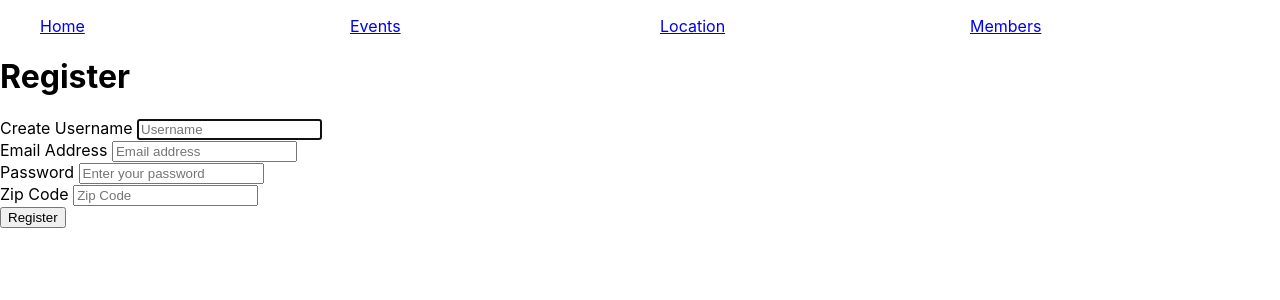
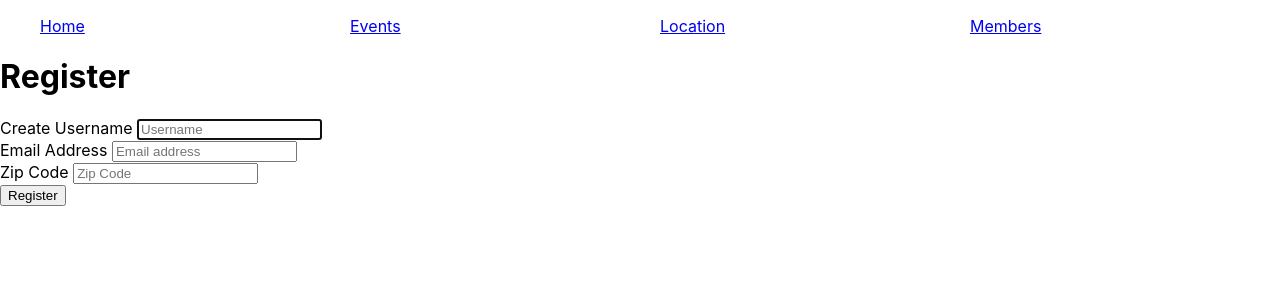
Before and after one commit to Abdurehman05/community-eventDash, a React (Create React App) app: page /register in a window 1280 px wide. Shown: the top 300 px of the page. Built offline with nearby package versions, Linux system fonts and the light colour scheme; sample sign-in values are in the browser's storage.

Commit message:
location added in event detail

```diff
--- a/src/components/ApplicationView.js
+++ b/src/components/ApplicationView.js
@@ -42,9 +42,11 @@ export const ApplicationViews = props => {
       </EventProvider>
 
       <EventProvider>
-        <Route exact path="/events/edit/:eventId(\d+)">
-          <EventForm />
-        </Route>
+        <LocationProvider>
+          <Route exact path="/events/edit/:eventId(\d+)">
+            <EventForm />
+          </Route>
+        </LocationProvider>
       </EventProvider>
 
       {/* Locations */}
--- a/src/components/auth/Login.js
+++ b/src/components/auth/Login.js
@@ -5,7 +5,7 @@ import "./Login.css";
 
 export const Login = props => {
   const email = useRef();
-  const password = useRef();
+  const username = useRef();
   const existDialog = useRef();
   const history = useHistory();
 
@@ -45,6 +45,17 @@ export const Login = props => {
           <h1>Welcome</h1>
           <h2>Please sign in</h2>
 
+          {/* <label htmlFor="inputPassword"> Password </label>
+          <input
+            ref={password}
+            type="password"
+            id="password"
+            className="form-control"
+            placeholder="Enter your password"
+            required
+            autoFocus
+          /> */}
+
           <label htmlFor="inputEmail"> Email address </label>
           <input
             ref={email}
@@ -55,22 +66,12 @@ export const Login = props => {
             required
             autoFocus
           />
-          {/* <label htmlFor="inputPassword"> Password </label>
-          <input
-            ref={password}
-            type="password"
-            id="password"
-            className="form-control"
-            placeholder="Enter your password"
-            required
-            autoFocus
-          /> */}
         </form>
 
         <button type="submit">Sign in</button>
       </section>
       <section className="link--register">
-        <Link to="/register">Register</Link>
+        <Link to="/register">Be a member</Link>
       </section>
     </main>
   );
--- a/src/components/auth/Register.js
+++ b/src/components/auth/Register.js
@@ -5,7 +5,6 @@ import "./Login.css";
 export const Register = props => {
   const username = useRef();
   const email = useRef();
-  const password = useRef();
   const zip = useRef();
   const admin = useRef();
   const conflictDialog = useRef();
@@ -30,7 +29,6 @@ export const Register = props => {
           body: JSON.stringify({
             email: email.current.value,
             username: `${username.current.value}`,
-            password: `${password.current.value}`,
             zip: `${zip.current.value}`,
             admin: `${admin.current.value}`
           })
@@ -87,17 +85,6 @@ export const Register = props => {
           />
         </div>
         <div>
-          <label htmlFor="inputEmail">Password </label>
-          <input
-            ref={password}
-            type="password"
-            name="password"
-            className="form-control"
-            placeholder="Enter your password"
-            required
-          />
-        </div>
-        <div>
           <label htmlFor="inputEmail">Zip Code </label>
           <input
             ref={zip}
--- a/src/components/event/EventDetail.js
+++ b/src/components/event/EventDetail.js
@@ -7,13 +7,14 @@ export const EventDetail = () => {
   const { getEventById, deleteEvent } = useContext(EventContext);
 
   const [event, setEvent] = useState({});
-  const [locations, setLocation] = useState({});
+  const [location, setLocation] = useState({});
 
   const { eventId } = useParams();
   const history = useHistory();
   const activeUser = sessionStorage.getItem("activeUser");
 
   useEffect(() => {
+    console.log("useEffect", eventId);
     getEventById(eventId).then(response => {
       setEvent(response);
       setLocation(response.location);
@@ -25,8 +26,8 @@ export const EventDetail = () => {
       <div className="event-userId">{activeUser}</div>
       <div className="event-date">{event.date}</div>
       <div className="event-time">{event.time}</div>
-      {/* <div className="event-location">Location: {location.name}</div>
-      <br></br> */}
+      <div className="event-location">Location: {location.name}</div>
+      <br></br>
       <button
         onClick={() => {
           deleteEvent(event.id).then(() => {
--- a/src/components/event/EventProvider.js
+++ b/src/components/event/EventProvider.js
@@ -22,7 +22,9 @@ export const EventProvider = props => {
   };
 
   const getEventById = id => {
-    return fetch(`http://localhost:8080/events/${id}`).then(res => res.json());
+    return fetch(
+      `http://localhost:8080/events/${id}?_expand=location`
+    ).then(res => res.json());
   };
 
   const deleteEvent = eventId => {
--- a/src/components/location/LocationDetail.js
+++ b/src/components/location/LocationDetail.js
@@ -5,7 +5,7 @@ import "./Location.css";
 
 export const LocationDetail = () => {
   const { getLocationById, deleteLocation } = useContext(LocationContext);
-  const [locations, setLocation] = useState({});
+  const [location, setLocation] = useState({});
   const { locationId } = useParams();
   const history = useHistory();
   const activeUser = sessionStorage.getItem("activeUser");
@@ -17,16 +17,16 @@ export const LocationDetail = () => {
   }, []);
   return (
     <section className="location">
-      <h3 className="location-name">{locations.name}</h3>
+      <h3 className="location-name">{location.name}</h3>
       <div className="location-userId">{activeUser}</div>
-      <div className="location-street">{locations.street}</div>
-      <div className="location-city">{locations.city}</div>
-      <div className="location-zip">{locations.zip}</div>
-      <div className="location-country">{locations.country}</div>
+      <div className="location-street">{location.street}</div>
+      <div className="location-city">{location.city}</div>
+      <div className="location-zip">{location.zip}</div>
+      <div className="location-country">{location.country}</div>
       <br></br>
       <button
         onClick={() => {
-          deleteLocation(locations.id).then(() => {
+          deleteLocation(location.id).then(() => {
             history.push("/locations");
           });
         }}
@@ -35,7 +35,7 @@ export const LocationDetail = () => {
       </button>
       <button
         onClick={() => {
-          history.push(`/locations/edit/${locations.id}`);
+          history.push(`/locations/edit/${location.id}`);
         }}
       >
         Edit
```
